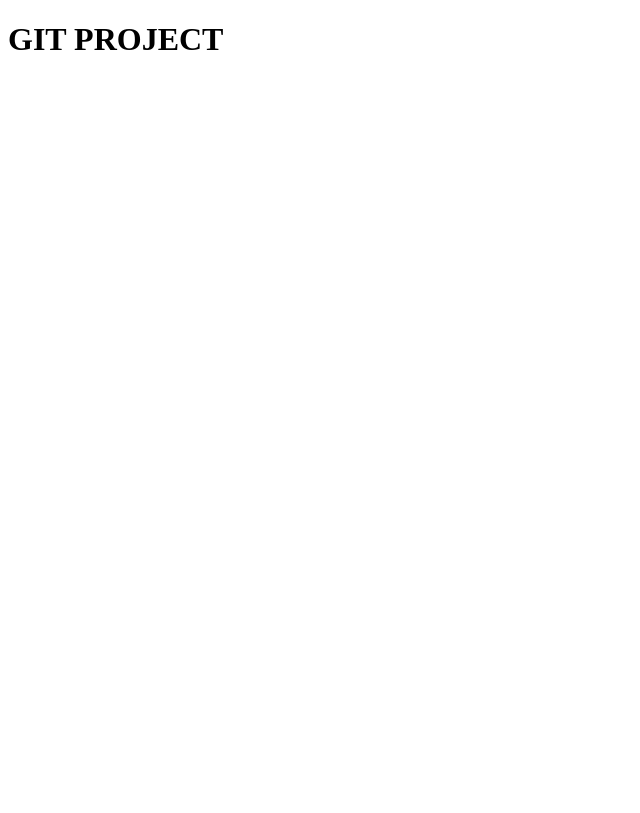
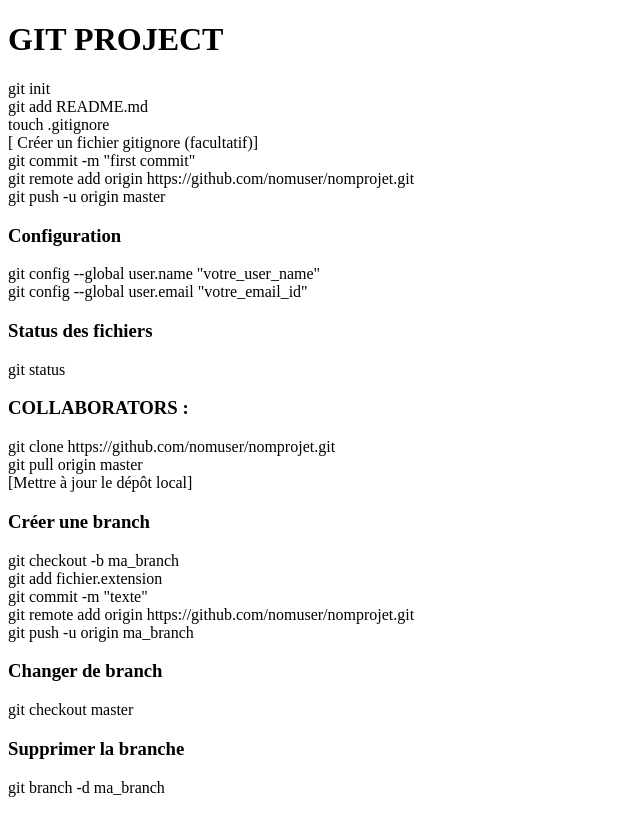
Before and after one commit to ganeshfr/wmnov18, a plain HTML site: page index.html in a window 1280 px wide. Shown: the whole page, without its empty margins (0-640 px from the left). Drawn offline with Linux system fonts and the light colour scheme.

Commit message:
index file changes

```diff
--- a/index.html
+++ b/index.html
@@ -9,6 +9,35 @@
 </head>
 <body>
   <h1>GIT PROJECT</h1>
-
+    <p>
+      git init <br>
+      git add README.md <br>
+      touch .gitignore <br>[ Créer un fichier gitignore (facultatif)]<br>
+      git commit -m "first commit" <br>
+      git remote add origin https://github.com/nomuser/nomprojet.git <br>
+      git push -u origin master
+    </p>
+    <h3>Configuration</h3>
+    <p>
+      git config --global user.name "votre_user_name" <br>
+      git config --global user.email "votre_email_id"
+    </p>
+    <h3>Status des fichiers</h3>
+    <p>git status</p>
+    <h3>COLLABORATORS :</h3>
+    <p>git clone https://github.com/nomuser/nomprojet.git <br>
+    git pull origin master <br> [Mettre à jour le dépôt local]</p>
+    <h3>Créer une branch</h3>
+    <p>
+      git checkout -b ma_branch <br>
+      git add fichier.extension <br>
+      git commit -m "texte" <br>
+      git remote add origin https://github.com/nomuser/nomprojet.git <br>
+      git push -u origin ma_branch <br>
+    </p>
+    <h3>Changer de branch</h3>
+    <p>git checkout master</p>
+    <h3>Supprimer la branche</h3>
+    <p>git branch -d ma_branch</p>
 </body>
 </html>
```
Also changed, not shown: 1 other file.
